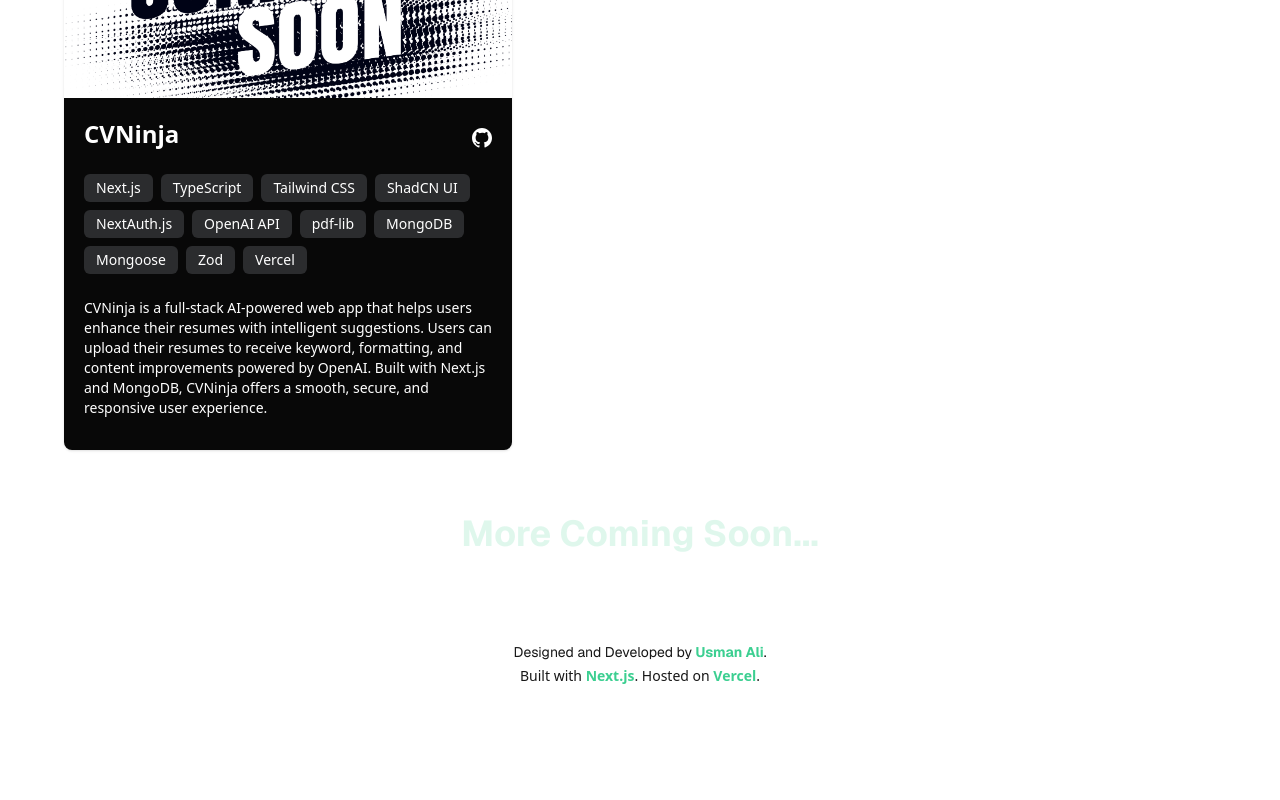
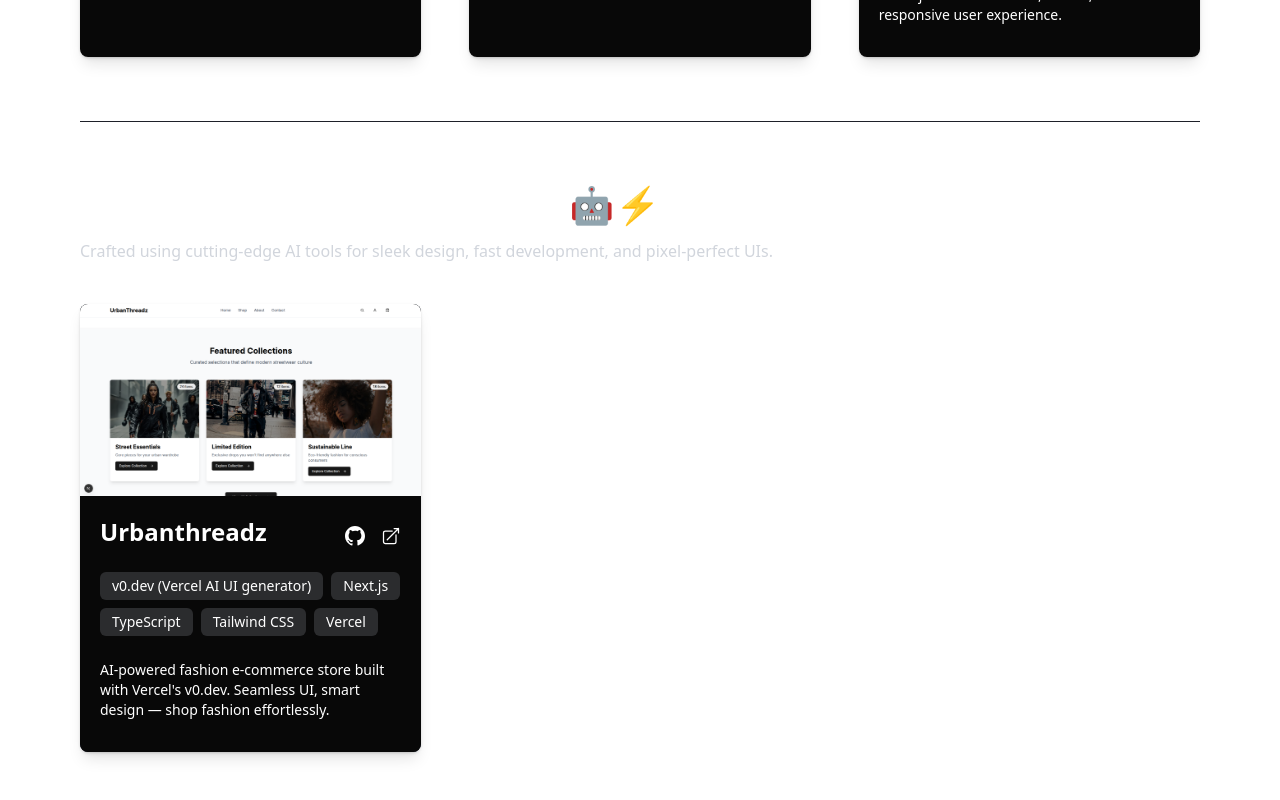
Before and after one commit to 0xDevUsman/Portfolio, a Next.js app: page /projects in a window 1280 px wide. Shown: the part 940-1740 px from the top of the page. Before the commit the page ends 1666 px from the top, so only its background shows below. Built offline with nearby package versions, Linux system fonts and the light colour scheme.

Commit message:
Add Ai project Section

```diff
--- a/src/components/ProjectCard.tsx
+++ b/src/components/ProjectCard.tsx
@@ -34,7 +34,7 @@ const ProjectCard = ({
       whileInView="visible"
       viewport={{ once: true, amount: 0.2 }}
       whileHover={{ scale: 1.02 }}
-      className="max-w-md bg-[#080808] flex flex-col items-center rounded-lg shadow-sm"
+      className="max-w-md bg-[#080808] h-full flex flex-col items-center rounded-lg shadow-sm"
     >
       <div>
         {image ? (
--- a/src/components/Projects.tsx
+++ b/src/components/Projects.tsx
@@ -4,6 +4,7 @@ import React from "react";
 import project1 from "@/assets/project1.png";
 import project2 from "@/assets/project2.png";
 import project3 from "@/assets/Project3.png";
+import AiProject1 from "@/assets/AiProject1.png";
 import ProjectCard from "./ProjectCard";
 import { motion } from "framer-motion";
 
@@ -88,19 +89,39 @@ const Projects = () => {
     },
   ];
 
+  const AIProjects = [
+    {
+      image: AiProject1,
+      title: "Urbanthreadz",
+      github: "https://github.com/0xDevUsman/Urbanthreadz-Ecommerce.git",
+      live: "https://urbanthreadz.vercel.app/",
+      stack: [
+        "v0.dev (Vercel AI UI generator)",
+        "Next.js",
+        "TypeScript",
+        "Tailwind CSS",
+        "Vercel",
+      ],
+      description:
+        "AI-powered fashion e-commerce store built with Vercel's v0.dev. Seamless UI, smart design — shop fashion effortlessly.",
+    },
+  ];
+
   return (
     <motion.section
       initial="hidden"
       whileInView="visible"
       viewport={{ once: true }}
       variants={containerVariants}
-      className="min-h-screen flex justify-center py-12 px-4 sm:px-6 lg:px-8 text-white my-10"
+      className="min-h-screen flex justify-center py-16 px-6 sm:px-12 lg:px-20 text-white my-10"
     >
-      <div className="max-w-6xl w-full mx-auto">
+      <div className="max-w-7xl w-full mx-auto">
         {/* Header Section */}
-        <motion.header variants={cardVariants} className="mb-12 text-start">
-          <h1 className="text-6xl font-bold mb-4">Projects</h1>
-          <p className="text-gray-200 max-w-3xl">
+        <motion.header variants={cardVariants} className="mb-14 text-start">
+          <h1 className="text-6xl font-extrabold mb-5 tracking-wide">
+            Projects
+          </h1>
+          <p className="text-gray-300 max-w-3xl text-lg leading-relaxed">
             I love building projects and practicing my skills. Here&apos;s an
             archive of things that I&apos;ve worked on.
           </p>
@@ -109,13 +130,13 @@ const Projects = () => {
         {/* Projects Grid */}
         <motion.div
           variants={containerVariants}
-          className="grid grid-cols-1 sm:grid-cols-2 gap-x-10 gap-y-16"
+          className="grid grid-cols-1 sm:grid-cols-2 lg:grid-cols-3 gap-12"
         >
           {projects.map((project, index) => (
             <motion.article
               key={index}
               variants={cardVariants}
-              className="w-full"
+              className="w-full rounded-lg  shadow-lg hover:shadow-2xl transition-shadow duration-300"
             >
               <ProjectCard
                 image={project.image}
@@ -129,12 +150,46 @@ const Projects = () => {
           ))}
         </motion.div>
 
-        {/* Coming Soon */}
+        {/* Separator */}
+        <hr className="my-16 border-[#1E2029]" />
+
+        <motion.header variants={cardVariants} className="mb-10 text-start">
+          <h2 className="text-4xl font-bold mb-3 tracking-wide">
+            AI-Built Frontend Projects 🤖⚡
+          </h2>
+          <p className="text-gray-300 text-md leading-relaxed">
+            Crafted using cutting-edge AI tools for sleek design, fast
+            development, and pixel-perfect UIs.
+          </p>
+        </motion.header>
+
+        <motion.div
+          variants={containerVariants}
+          className="grid grid-cols-1 sm:grid-cols-2 lg:grid-cols-3 gap-12"
+        >
+          {AIProjects.map((project, index) => (
+            <motion.article
+              key={index}
+              variants={cardVariants}
+              className="w-full rounded-lg bg-[#1e293b] shadow-lg hover:shadow-2xl transition-shadow duration-300"
+            >
+              <ProjectCard
+                image={project.image}
+                title={project.title}
+                github={project.github}
+                live={project.live}
+                stack={project.stack}
+                description={project.description}
+              />
+            </motion.article>
+          ))}
+        </motion.div>
+
         <motion.h2
-          className="text-center mt-16 text-4xl font-bold text-[#3CCF91]"
+          className="text-center mt-20 text-4xl font-extrabold text-[#3CCF91]"
           animate={{ opacity: [0, 1, 0] }}
           transition={{
-            duration: 2,
+            duration: 3,
             repeat: Infinity,
             ease: "easeInOut",
           }}
```
Also changed, not shown: src/assets/AiProject1.png (added).
